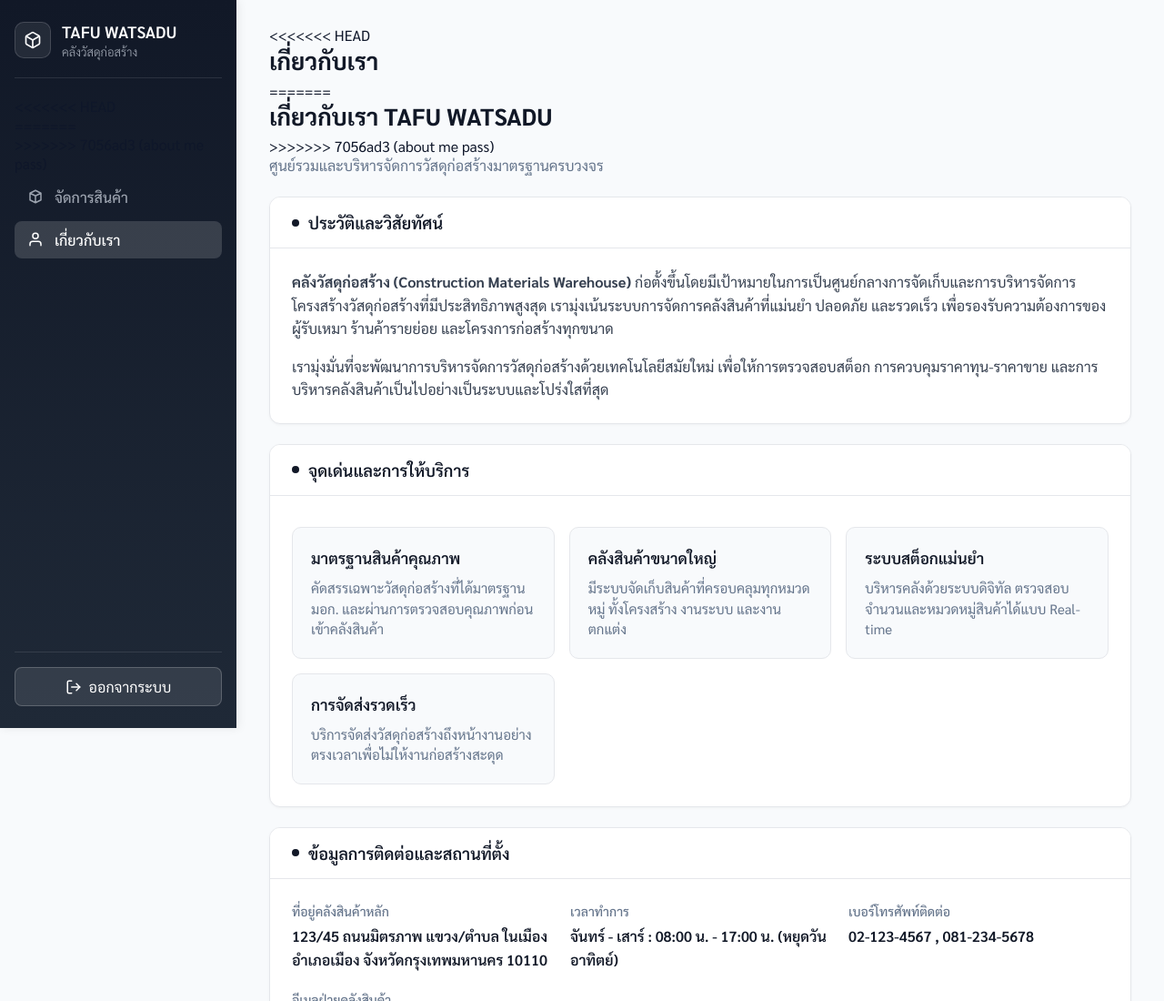
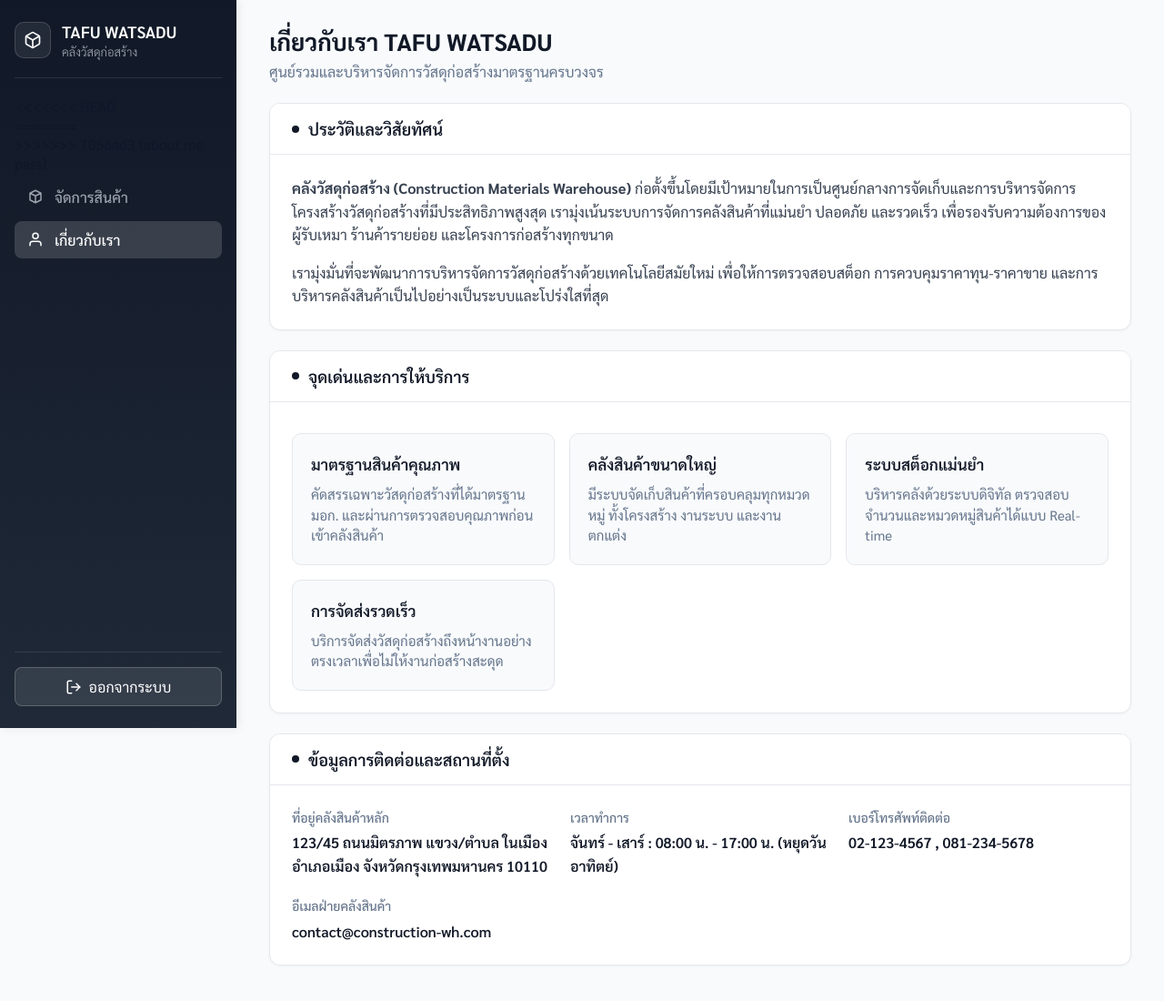
Before and after one commit to GundamWatcharapoj/Project-Tester-For-Web, a website: page public/about.html in a window 1280 px wide. Shown: the top 1100 px of the page at 91% size. Drawn offline with Linux system fonts and the light colour scheme; no server answers.

Commit message:
delete <<<<< in about page

```diff
--- a/public/about.html
+++ b/public/about.html
@@ -312,11 +312,10 @@
     <!-- พื้นที่เนื้อหาหลัก -->
     <main class="main-content">
         <div class="page-header">
-            <<<<<<< HEAD <h1>เกี่ยวกับเรา</h1>
-                =======
-                <h1>เกี่ยวกับเรา TAFU WATSADU </h1>
-                >>>>>>> 7056ad3 (about me pass)
-                <p>ศูนย์รวมและบริหารจัดการวัสดุก่อสร้างมาตรฐานครบวงจร</p>
+
+            <h1>เกี่ยวกับเรา TAFU WATSADU </h1>
+
+            <p>ศูนย์รวมและบริหารจัดการวัสดุก่อสร้างมาตรฐานครบวงจร</p>
         </div>
 
         <!-- วิสัยทัศน์และประวัติองค์กร -->
```
